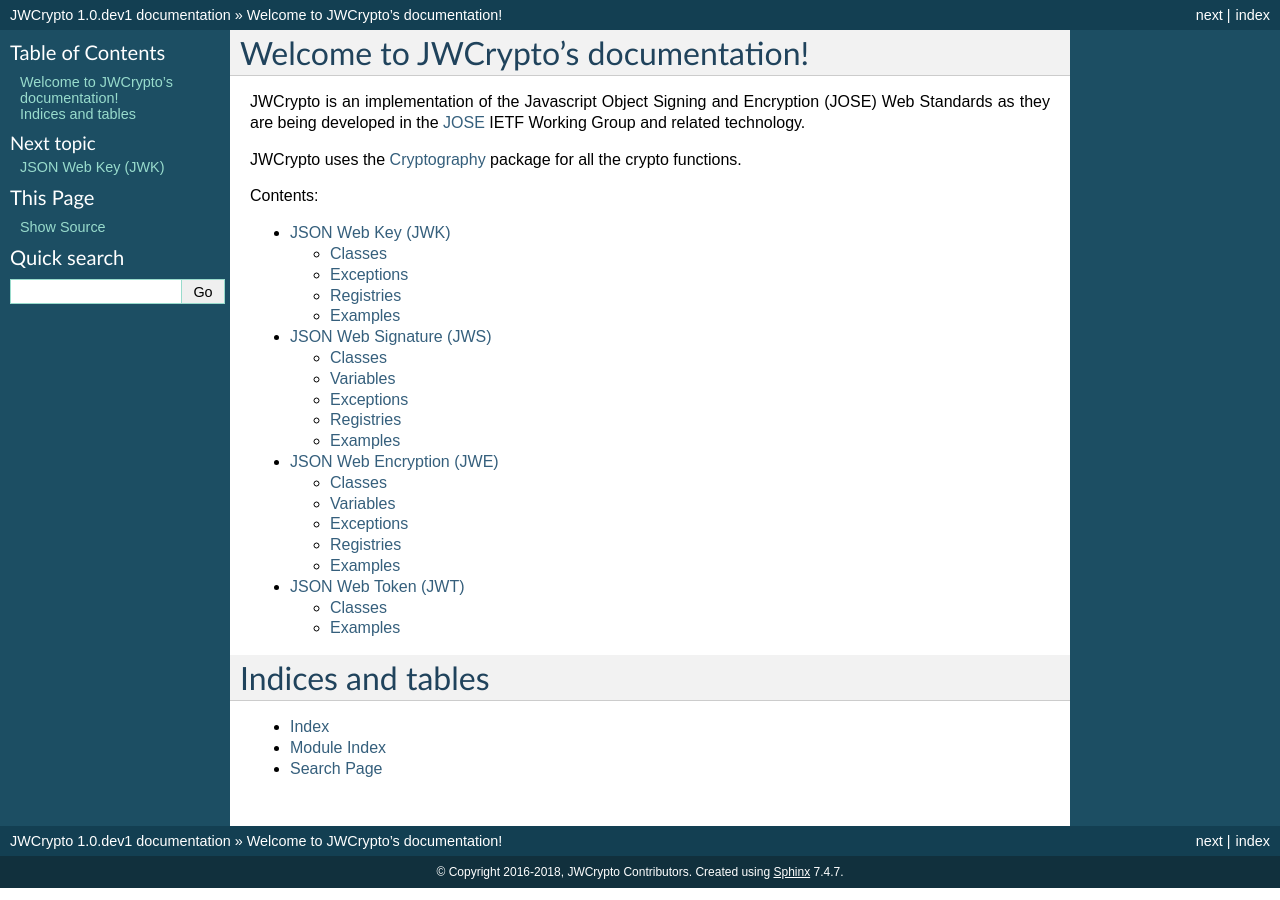
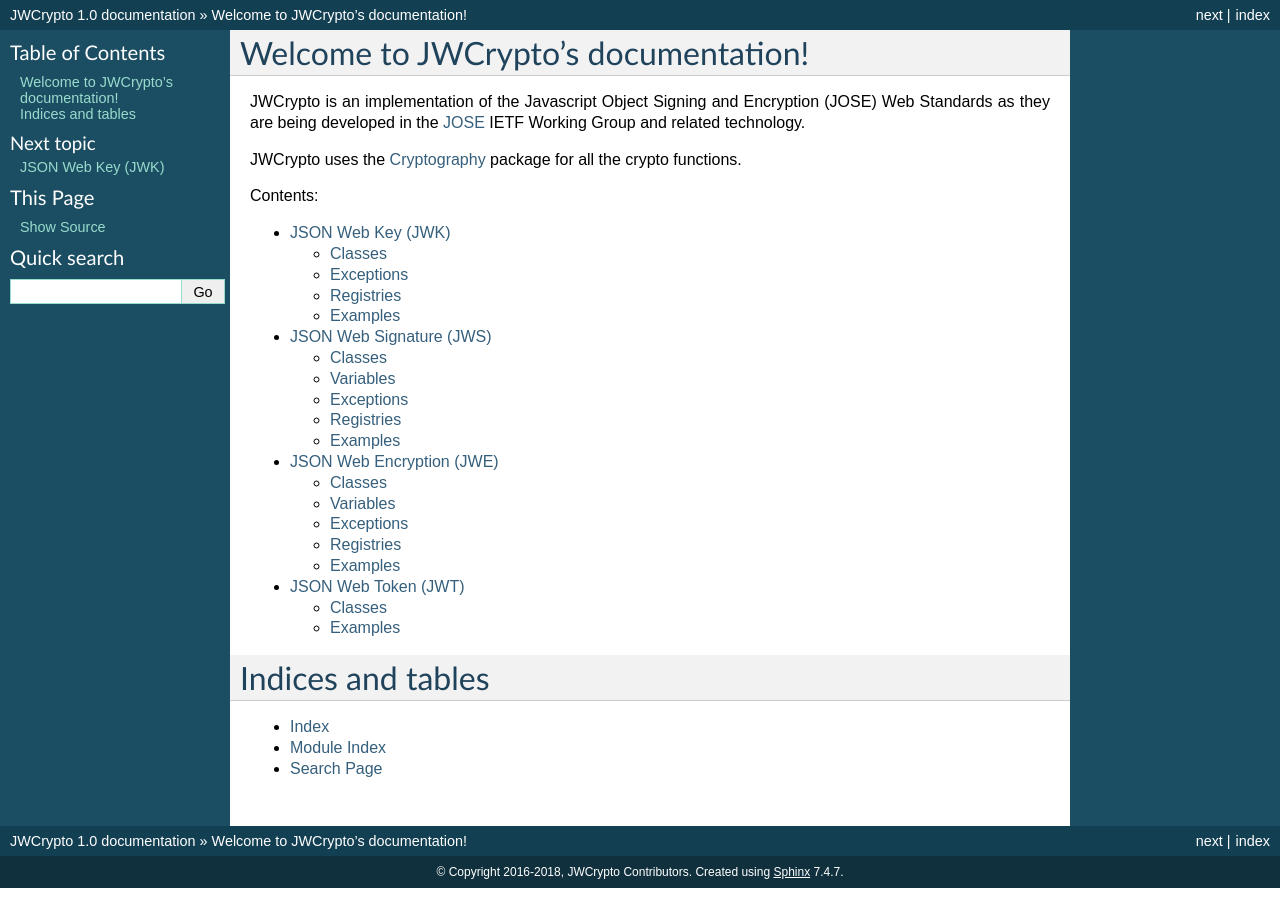
Before and after one commit to latchset/jwcrypto, a Sphinx documentation site: the page built from docs/source/index.rst, in a window 1280 px wide. Built offline with Sphinx 7.4.7, drawn with Linux system fonts in a browser that asks for light colours.

Commit message:
Version 1.0
Signed-off-by: Simo Sorce <simo@redhat.com>

```diff
--- a/docs/source/conf.py
+++ b/docs/source/conf.py
@@ -55,7 +55,7 @@
 # The short X.Y version.
 version = '1.0'
 # The full version, including alpha/beta/rc tags.
-release = '1.0.dev1'
+release = '1.0'
 
 # The language for content autogenerated by Sphinx. Refer to documentation
 # for a list of supported languages.
--- a/setup.py
+++ b/setup.py
@@ -6,7 +6,7 @@
 
 setup(
     name = 'jwcrypto',
-    version = '1.0.dev1',
+    version = '1.0',
     license = 'LGPLv3+',
     maintainer = 'JWCrypto Project Contributors',
     maintainer_email = 'simo@redhat.com',
```
